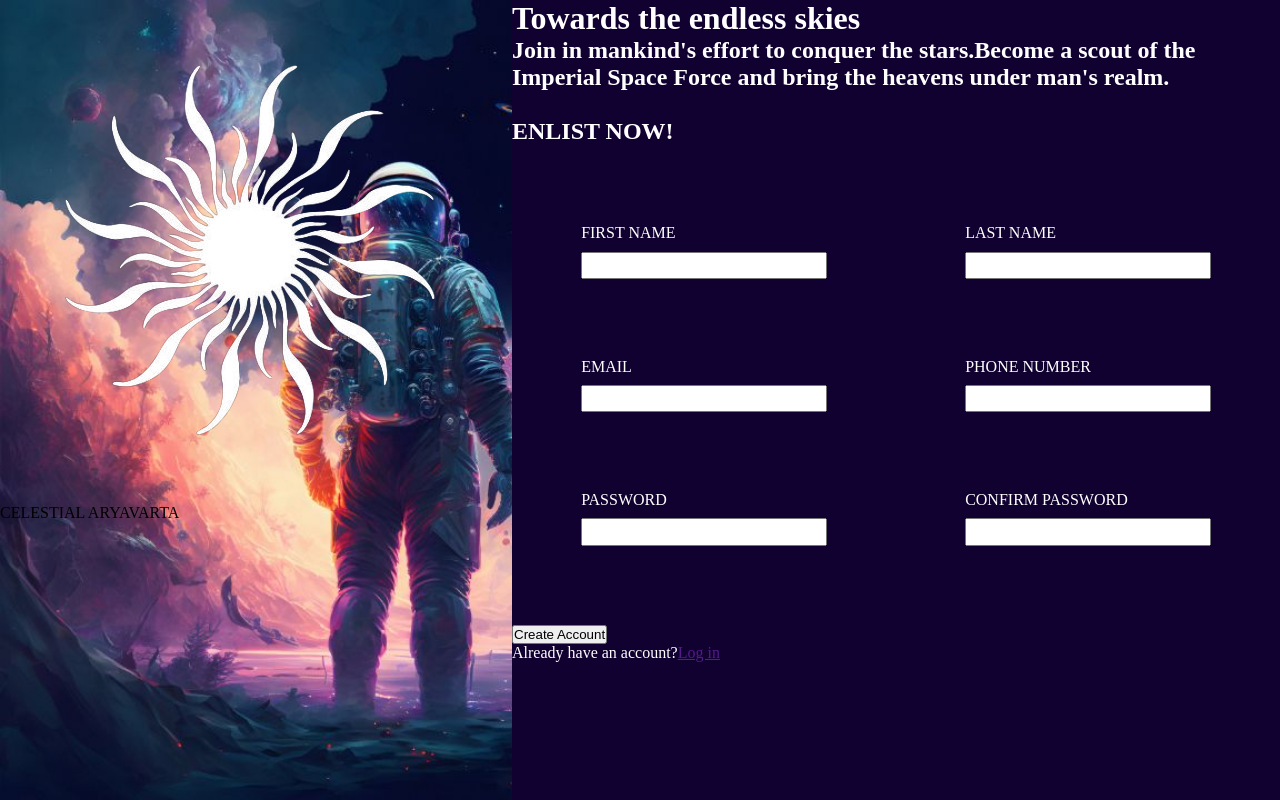
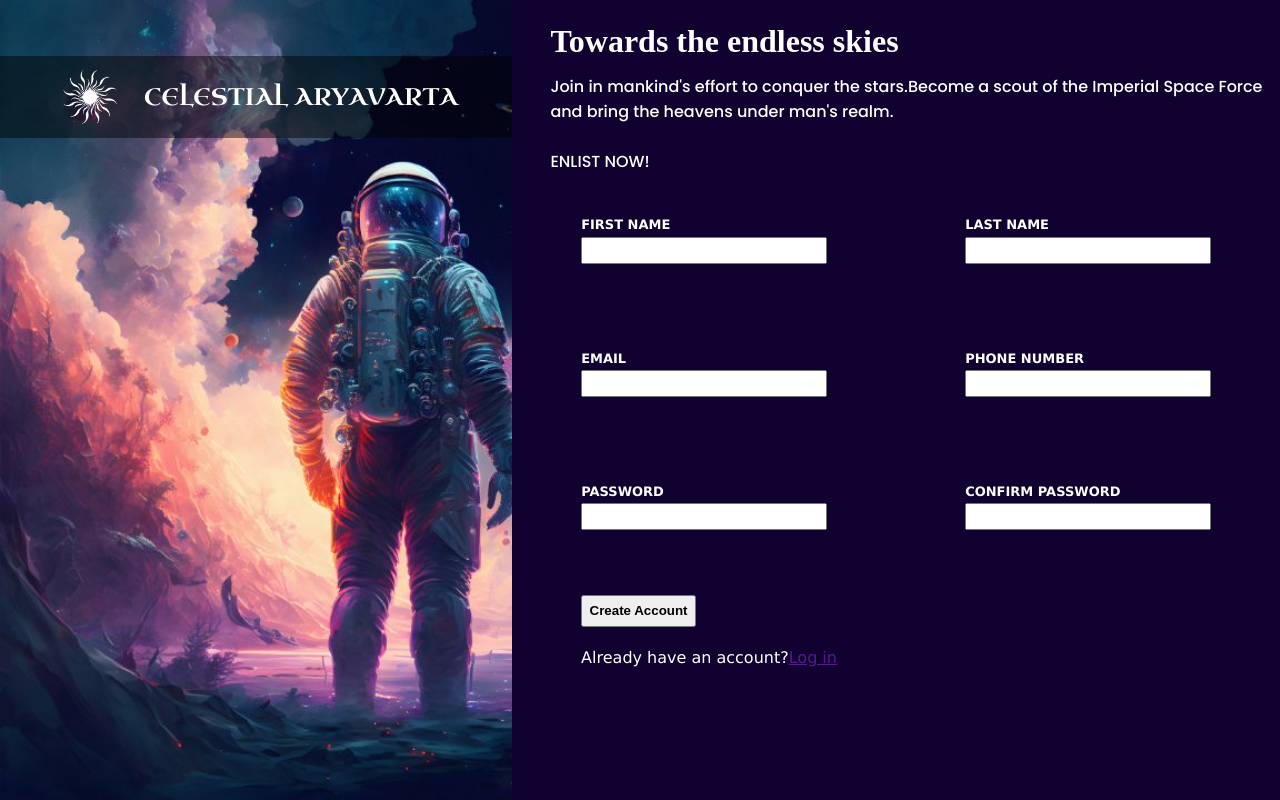
Before and after one commit to IshanA1803/sign-up-form, a plain HTML site: page index.html in a window 1280 px wide. Drawn offline with Linux system fonts and the light colour scheme; a web font is replaced by a local one.

Commit message:
Adjust spacing between form controls
Change of spacing was required to make the form easy on the eye.

```diff
--- a/style.css
+++ b/style.css
@@ -1,24 +1,65 @@
+/* Reset */
 *{
     padding: 0px;
     margin: 0px;
     box-sizing: border-box;
 }
+/* Set font size on root element explicitly to use rem consistently on all browsers. */
 html{
-    font-size: 16px;
+    font-size:16px;
 }
+/* Make the form appear on entire viewport. Form shrinks up without it.*/
 body{
     display: flex;
     width: 100vw;
     height: 100vh;
 }
+/*Side image*/
 body>div{
-    min-width: 40vw;
+    font-size: 2rem;
+    min-width: 40vw;   /*form pushed the image towards left without this.*/
     background: url(./astro.jpg) no-repeat;
     background-size: cover;
+}
+.title{
+    --logo-font-size:0.75em;
+    font-family: "Uncial Antiqua", serif;
+    font-weight: 400;
+    font-style: normal;
+    font-size :var(--logo-font-size);
+    background-color: rgba(0, 0, 0, 0.473);
+    color: white;
+    padding:0.2em 0;
+    display: flex;
+    justify-content: center;
+    gap:var(--logo-font-size);
+    margin-top: 7vh;
+    align-items: center;
+}
+img{
+    height: 3em;
 }
 form{
     background:rgb(17, 1, 49);
     color: white;
+    display: flex;
+    flex-direction: column;
+}
+h1{
+    font-family: "Spectral SC", serif;
+    font-weight: 700;
+    font-style: normal;
+    font-size: 2rem;
+    margin-left: 5%;
+    margin-top: 3%;
+    margin-bottom: 1.8%;
+}
+h2{
+    font-family: "Poppins", serif;
+    font-weight: 500;
+    font-style: normal;
+    font-size: 1rem;
+    margin-left: 5%;
 }
 .controls{
     display: flex;
@@ -26,12 +67,17 @@ form{
     justify-content: space-around;
     align-content: space-around;
     height: 50%;
-    margin: 40px auto;
+    font-weight: 700;
+    font-family: Verdana, Geneva, Tahoma, sans-serif;
 }
-label,input{
-    display: block;
+input{
     width: 80%;
     height: 1.7rem;
+}
+label{
+    width: 80%;
+    font-size: small;
+    height: 1.2rem;;
 }
 .controls>div{
     width: 40%;
@@ -40,3 +86,13 @@ label,input{
     flex-direction: column;
     align-items: center;
 }
+p{
+    margin-left:9%;
+    font-family: Verdana, Geneva, Tahoma, sans-serif;
+}
+button{
+    font-weight: 700;
+    padding: 0.4rem;
+    margin-top: 3%;
+    margin-bottom: 3%;
+}
```
